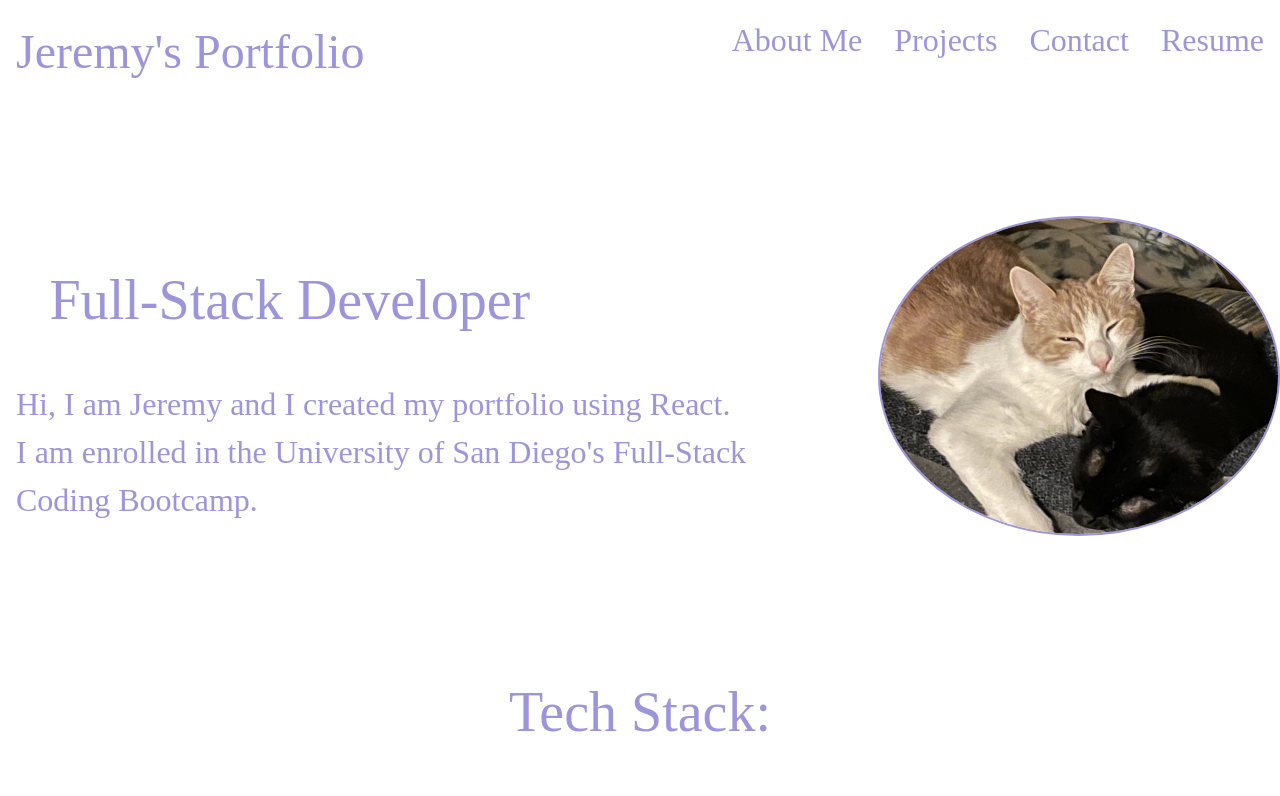
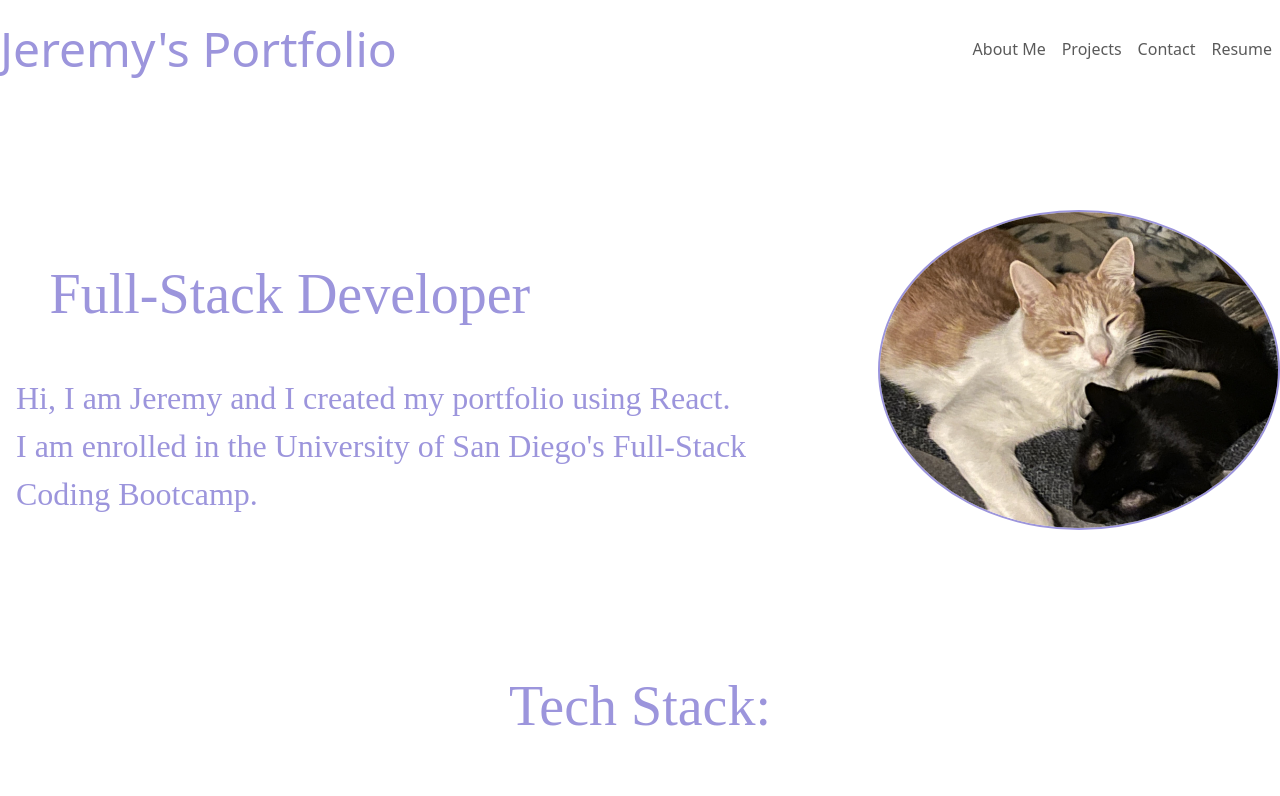
Before and after one commit to TheRealGeneParmesan/Portfolio-Using-React, a React (Create React App) app in the folder porfolio/: page / in a window 1280 px wide. Shown: the top 796 px of the page. Built offline with nearby package versions, Linux system fonts and the light colour scheme; the HTML template or start-up script is replaced by a standard one.

Commit message:
used bootstrap to make the header responsive

```diff
--- a/porfolio/src/Components/Header.js
+++ b/porfolio/src/Components/Header.js
@@ -1,80 +1,79 @@
-import React from 'react';
+import React, { useState } from 'react';
 
 function Header() {
-    const headerStyle = {
-        display: 'flex',
-        justifyContent: 'space-between',
-        padding: '1rem',
-    };
+    const [showNav, setShowNav] = useState(false);
 
-    const logoStyle = {
-        fontSize: '3rem',
-        textDecoration: 'none',
-        color: '#9C95DC',
-        fontFamily: "Merriweather",
-    };
-
-    const navStyle = {
-        display: 'flex',
-        justifyContent: 'center',
-        fontFamily: "Merriweather",
-        fontSize: '2rem',
-    };
-
-    const linkStyle = {
-        marginLeft: '2rem',
-        textDecoration: 'none',
-        color: '#9C95DC',
-        position: 'relative',
-    };
-
-    const logoHoverStyle = {
-        color: '#f7971e',
-    };
-
-    const aboutLinkHoverStyle = {
-        color: '#3494e6',
-    };
-
-    const projectsLinkHoverStyle = {
-        color: '#b2fefa',
-    };
-
-    const contactLinkHoverStyle = {
-        color: '#a80077',
-    };
-
-    const resumeLinkHoverStyle = {
-        color: '#00f260',
+    const handleToggle = () => {
+        setShowNav(!showNav);
     };
 
     return (
-        <header id="header" style={headerStyle}>
-            <a href="#header" style={logoStyle}
-                onMouseEnter={(e) => e.target.style.color = logoHoverStyle.color}
-                onMouseLeave={(e) => e.target.style.color = logoStyle.color}>
+        <nav className="navbar navbar-expand-lg navbar-light bg-white">
+            <a
+                className="navbar-brand"
+                href="/"
+                style={{ color: '#9c95dc', fontSize: '3rem' }}
+                onMouseEnter={(e) => (e.target.style.color = 'turquoise')}
+                onMouseLeave={(e) => (e.target.style.color = '#9C95DC')}
+            >
                 Jeremy's Portfolio
             </a>
-            <nav style={navStyle}>
-                <a href="#about" style={linkStyle}
-                    onMouseEnter={(e) => e.target.style.color = aboutLinkHoverStyle.color}
-                    onMouseLeave={(e) => e.target.style.color = linkStyle.color}>
-                    About Me</a>
-                <a href="#projects" style={linkStyle}
-                    onMouseEnter={(e) => e.target.style.color = projectsLinkHoverStyle.color}
-                    onMouseLeave={(e) => e.target.style.color = linkStyle.color}>
-                    Projects</a>
-                <a href="#contact" style={linkStyle}
-                    onMouseEnter={(e) => e.target.style.color = contactLinkHoverStyle.color}
-                    onMouseLeave={(e) => e.target.style.color = linkStyle.color}>
-                    Contact</a>
-                <a href="https://drive.google.com/file/d/1e3Zb2WcTcovOG6Jd4n3QcgBsLFgbtDGs/view"
-                    style={linkStyle}
-                    onMouseEnter={(e) => e.target.style.color = resumeLinkHoverStyle.color}
-                    onMouseLeave={(e) => e.target.style.color = linkStyle.color}>
-                    Resume</a>
-            </nav>
-        </header>
+            <button
+                className="navbar-toggler"
+                type="button"
+                onClick={handleToggle}
+                aria-controls="navbarMenu"
+                aria-expanded={showNav}
+                aria-label="Toggle navigation"
+            >
+                <span className="navbar-toggler-icon"></span>
+            </button>
+
+            <div className={`collapse navbar-collapse${showNav ? ' show' : ''}`} id="navbarMenu">
+                <ul className="navbar-nav ms-auto">
+                    <li className="nav-item">
+                        <a
+                            className="nav-link"
+                            href="#about"
+                            onMouseEnter={(e) => (e.target.style.color = '#3494e6')}
+                            onMouseLeave={(e) => (e.target.style.color = '#9C95DC')}
+                        >
+                            About Me
+                        </a>
+                    </li>
+                    <li className="nav-item">
+                        <a
+                            className="nav-link"
+                            href="#projects"
+                            onMouseEnter={(e) => (e.target.style.color = '#b2fefa')}
+                            onMouseLeave={(e) => (e.target.style.color = '#9C95DC')}
+                        >
+                            Projects
+                        </a>
+                    </li>
+                    <li className="nav-item">
+                        <a
+                            className="nav-link"
+                            href="#contact"
+                            onMouseEnter={(e) => (e.target.style.color = '#a80077')}
+                            onMouseLeave={(e) => (e.target.style.color = '#9C95DC')}
+                        >
+                            Contact
+                        </a>
+                    </li>
+                    <li className="nav-item">
+                        <a
+                            className="nav-link"
+                            href="https://drive.google.com/file/d/1e3Zb2WcTcovOG6Jd4n3QcgBsLFgbtDGs/view"
+                            onMouseEnter={(e) => (e.target.style.color = '#00f260')}
+                            onMouseLeave={(e) => (e.target.style.color = '#9C95DC')}
+                        >
+                            Resume
+                        </a>
+                    </li>
+                </ul>
+            </div>
+        </nav>
     );
 }
 
```
